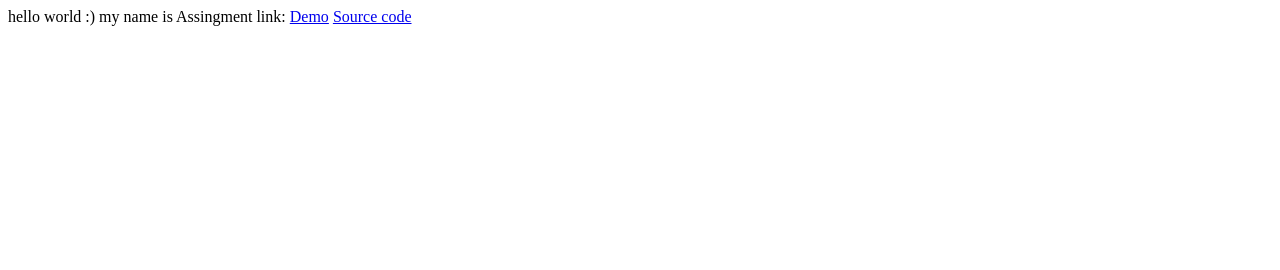
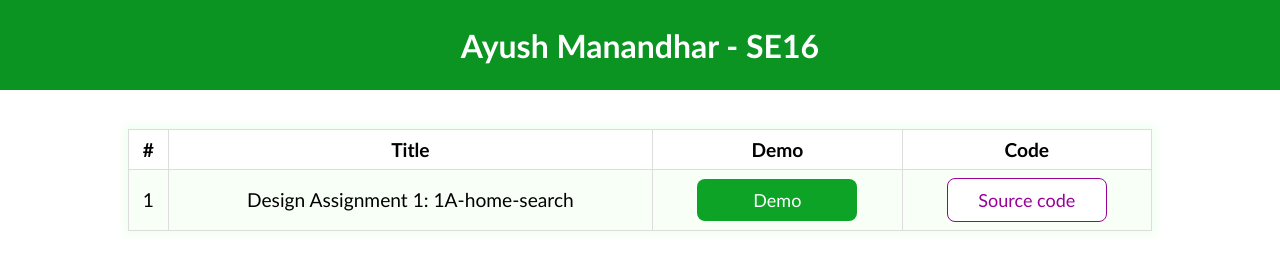
Before and after one commit to Ayushmdr5/ayushmdr5.github.io, a plain HTML site: page index.html in a window 1280 px wide. Drawn offline with Linux system fonts and the light colour scheme.

Commit message:
first assignment

```diff
--- a/index.html
+++ b/index.html
@@ -1,17 +1,34 @@
 <!DOCTYPE html>
 <html lang="en">
 <head>
+    <link rel="stylesheet" href="/myCss.css">
+    <link rel="stylesheet" href="/reset.css">
     <meta charset="UTF-8">
     <meta http-equiv="X-UA-Compatible" content="IE=edge">
     <meta name="viewport" content="width=device-width, initial-scale=1.0">
     <title>Ayush</title>
 </head>
 <body>
-    hello world :)
-    my name is
 
-    Assingment link:
-    <a href="https://ayushmdr5.github.io/TuTangle/">Demo</a>
-    <a href="https://github.com/Ayushmdr5/TuTangle">Source code</a>
+    <div class="header">
+        Ayush Manandhar - SE16
+    </div>
+
+    <table>
+        <tr>
+            <th>#</th>
+          <th>Title</th>
+          <th>Demo</th>
+          <th>Code</th>
+        </tr>
+        <tr>
+            <td>1</td>
+          <td>Design Assignment 1: 1A-home-search</td>
+          <td><a href="https://ayushmdr5.github.io/TuTangle/"><Button  class="demo_btn">Demo</Button></a> </td>
+          <td><a href="https://github.com/Ayushmdr5/TuTangle/tree/gh-pages"><Button class="code_btn">Source code</Button></a></td>
+        </tr>
+
+      </table>
+
 </body>
 </html>
--- /dev/null
+++ b/myCss.css
@@ -0,0 +1,53 @@
+.header{
+    width: 100%;
+    background-color: rgb(11, 148, 34);
+    text-align: center;
+
+    font-weight: 600;
+    padding: 2% 0;
+    font-size: 2em;
+    color: white;
+}
+
+table {
+    font-family: arial, sans-serif;
+    border-collapse: collapse;
+    width: 80%;
+    margin: 3% auto;
+    box-shadow: 0px 0px 8px 5px rgb(243, 255, 243);
+  }
+
+  td, th {
+    border: 1px solid #dddddd;
+    text-align: center;
+    padding: 8px;
+    font-size: 1.2em;
+  }
+
+  tr:nth-child(even) {
+    background-color: #f7fff6;
+  }
+
+.demo_btn{
+    width: 160px;
+    border: none;
+    outline: none;
+    border-radius: 8px;
+    padding: 10px;
+    cursor: pointer;
+    color: white;
+    font-size: 18px;
+    background-color:  rgb(13, 163, 38);
+}
+.code_btn{
+    width: 160px;
+    border: none;
+    outline: none;
+    border-radius: 8px;
+    border: 1px solid rgb(153, 1, 153);
+    padding: 10px;
+    cursor: pointer;
+    color: rgb(153, 1, 153);
+    font-size: 18px;
+    background-color:  white;
+}
--- /dev/null
+++ b/reset.css
@@ -0,0 +1,6 @@
+*{
+    margin: 0;
+    padding: 0;
+    box-sizing: border-box;
+    font-family: 'Gill Sans', 'Gill Sans MT', Calibri, 'Trebuchet MS', sans-serif;
+}
```
